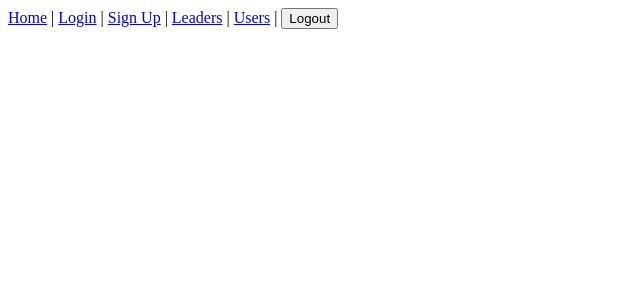
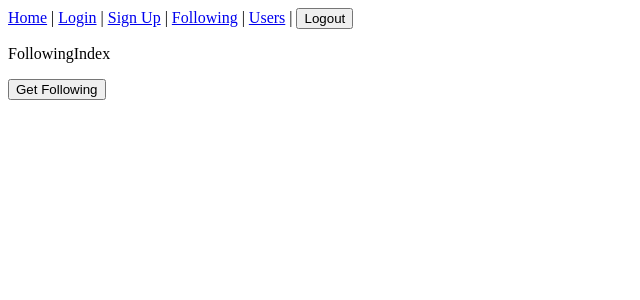
Before and after one commit to jmbehlmann/zizz-frontend-2, a React (Vite) app: page /following in a window 1280 px wide. Shown: the top 300 px of the page, without its empty margins (0-640 px from the left). Built offline with nearby package versions, Linux system fonts and the light colour scheme.

Commit message:
made FollowingIndex

```diff
--- a/src/Content.jsx
+++ b/src/Content.jsx
@@ -4,7 +4,7 @@ import { Signup } from './components/Signup'
 import { Login } from './components/Login'
 import { Dashboard } from './components/Dashboard'
 import { ProfileShow } from './components/ProfileShow'
-import { LeadersIndex } from './components/LeadersIndex'
+import { FollowingIndex } from './components/FollowingIndex'
 import { UsersIndex } from './components/UsersIndex'
 
 export function Content() {
@@ -19,7 +19,7 @@ export function Content() {
           <Route path="/signup" element={<Signup />} />
           <Route path="/" element={<Dashboard />} />
           <Route path="/users/:userId" element={<ProfileShow />} />
-          <Route path="/leaders" element={<LeadersIndex />} />
+          <Route path="/following" element={<FollowingIndex />} />
           <Route path="/users" element={<UsersIndex />} />
         </Routes>
       </div>
--- a/src/components/Dashboard.jsx
+++ b/src/components/Dashboard.jsx
@@ -14,7 +14,7 @@ export function Dashboard() {
   return (
     <div>
       <h1>Dashboard</h1>
-      <Link to="/leaders">Following</Link>
+      <Link to="/following">Following</Link>
       < PostsCreate onPostCreate={handlePostCreate}/>
       < PostsIndex posts={posts} setPosts={setPosts}/>
       <p>Following List</p>
--- /dev/null
+++ b/src/components/FollowingIndex.jsx
@@ -0,0 +1,34 @@
+import axios from 'axios'
+import { useState } from 'react'
+
+export function FollowingIndex() {
+
+  const [followings, setFollowings] = useState([])
+
+  const getFollowingIndex = () => {
+    console.log('getFollowingIndex')
+    axios
+      .get('http://localhost:3000/relationships.json')
+      .then((response) => {
+        console.log(response.data)
+        setFollowings(response.data)
+      })
+
+  }
+
+
+  return (
+    <div>
+      <p>FollowingIndex</p>
+      <button onClick={getFollowingIndex}>Get Following</button>
+      {followings.map(following => (
+        <div key={following.id}>
+          <p>{following.leader_id}</p>
+          <p>{following.leader_name}</p>
+          <p>{following.leader_email}</p>
+          <p>----------------------------------------------------------</p>
+        </div>
+      ))}
+    </div>
+  )
+}
--- a/src/components/LeadersIndex.jsx
+++ /dev/null
@@ -1,12 +0,0 @@
-import axios from 'axios'
-
-export function LeadersIndex() {
-
-
-
-  return (
-    <div>
-      <p>LeadersIndex</p>
-    </div>
-  )
-}
--- a/src/components/Navbar.jsx
+++ b/src/components/Navbar.jsx
@@ -13,7 +13,7 @@ export function Navbar() {
   return (
     <header>
       <nav>
-       <Link to="/">Home</Link> | <Link to="/login">Login</Link> | <Link to="/signup">Sign Up</Link> | <Link to="/leaders">Leaders</Link> | <Link to="/users">Users</Link> | <button onClick={handleLogout}>Logout</button>
+       <Link to="/">Home</Link> | <Link to="/login">Login</Link> | <Link to="/signup">Sign Up</Link> | <Link to="/following">Following</Link> | <Link to="/users">Users</Link> | <button onClick={handleLogout}>Logout</button>
       </nav>
     </header>
   )
```
